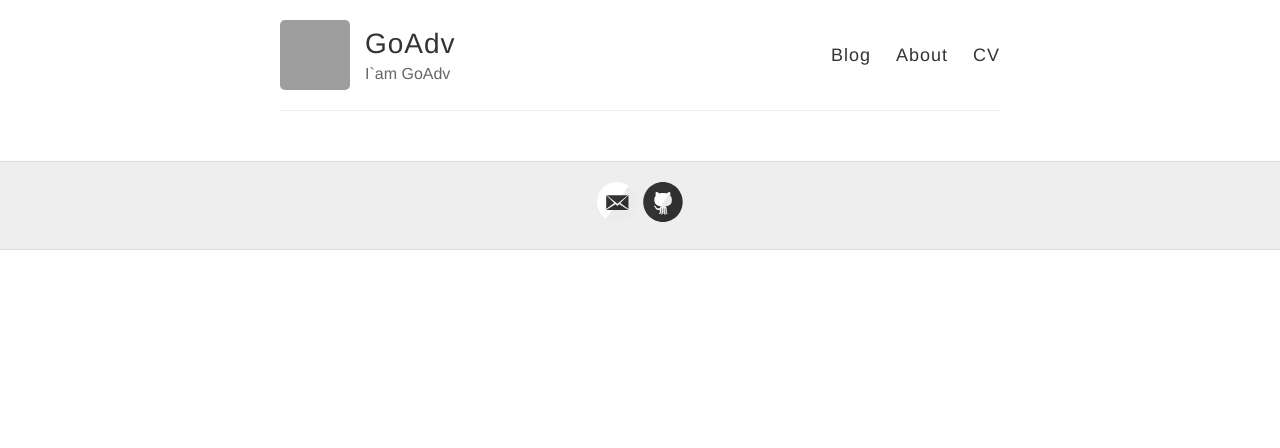
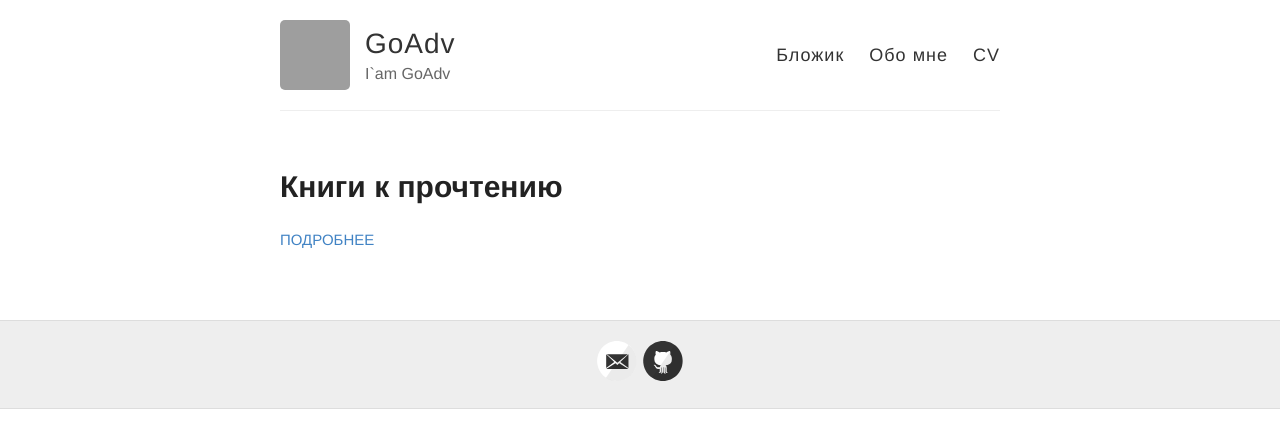
Before and after one commit to goadv/goadv.github.io, a Jekyll site: the page built from index.md, in a window 1280 px wide. Shown: the top 448 px of the page. Built offline with Jekyll 4.4.1, drawn with Linux system fonts in a browser that asks for light colours; grey boxes are pictures that could not be loaded.

Commit message:
modify text

```diff
--- a/_layouts/default.html
+++ b/_layouts/default.html
@@ -28,8 +28,8 @@
             </div>
 
             <nav>
-                <a href="{{ site.baseurl }}/">Blog</a>
-                <a href="{{ site.baseurl }}/about">About</a>
+                <a href="{{ site.baseurl }}/">Бложик</a>
+                <a href="{{ site.baseurl }}/about">Обо мне</a>
                 <a href="{{ site.baseurl }}/cv">CV</a>
                 <!--<a href="{{ site.baseurl }}/portfolio">Portfolio</a>-->
             </nav>
--- a/_layouts/landing.html
+++ b/_layouts/landing.html
@@ -12,7 +12,7 @@ layout: default
         {{ post.excerpt }}
       </div>
 
-      <a href="{{ site.baseurl }}{{ post.url }}" class="read-more">Read More</a>
+      <a href="{{ site.baseurl }}{{ post.url }}" class="read-more">подробнее</a>
     </article>
   {% endfor %}
 </div>
--- a/_layouts/post.html
+++ b/_layouts/post.html
@@ -10,7 +10,7 @@ layout: default
     </div>
 
     <div class="date">
-        Written on {{ page.date | date: "%B %e, %Y" }}
+        Опубликовано: {{ page.date | date: "%B %e, %Y" }}
     </div>
 
     {% include disqus.html %}
--- /dev/null
+++ b/_posts/2019-03-18-books.md
@@ -0,0 +1,3 @@
+---
+title: Книги к прочтению
+---
```
